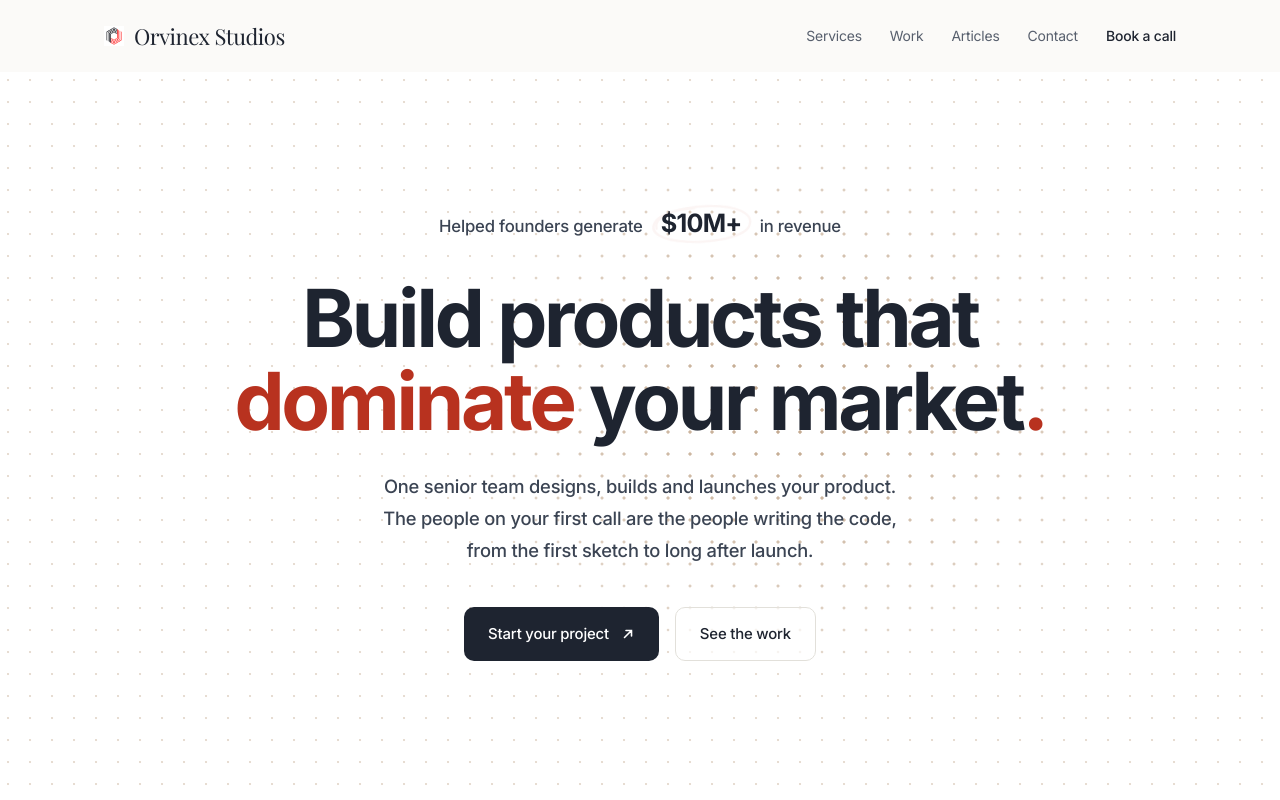
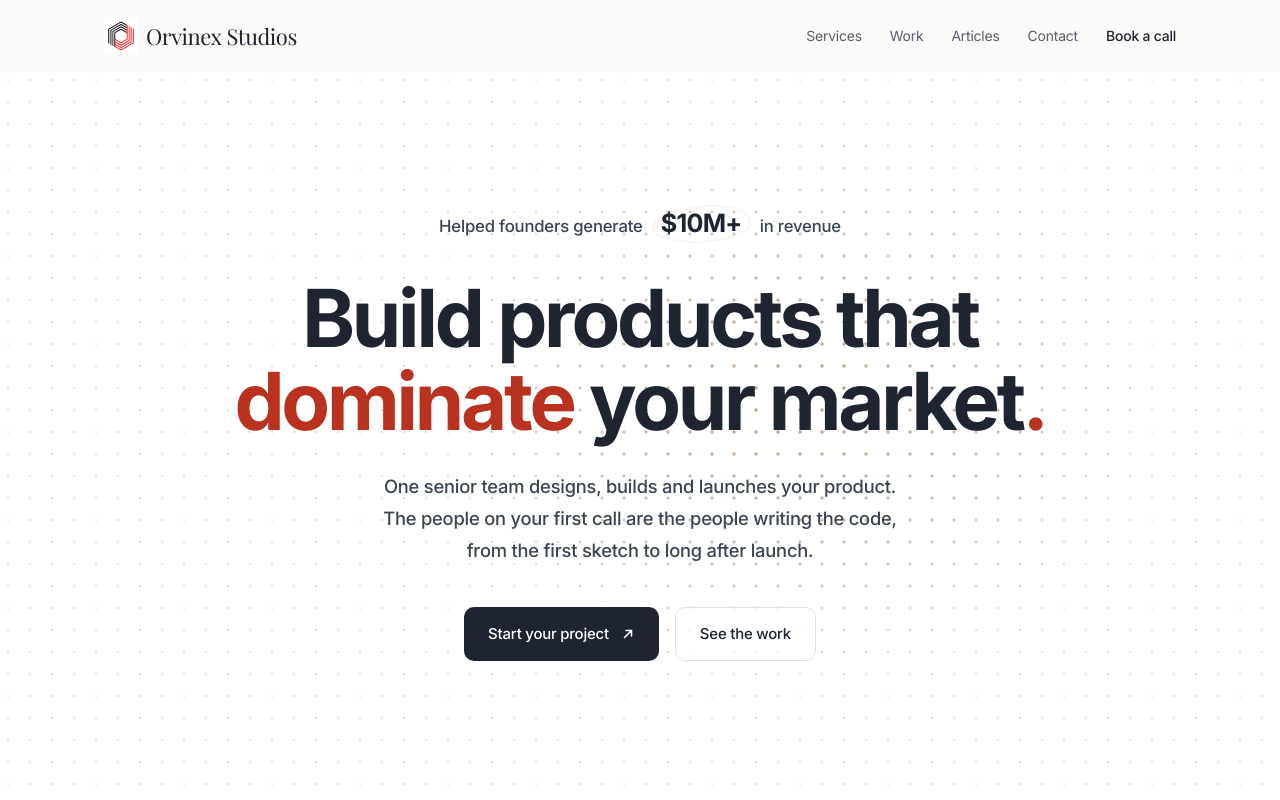
Before and after one commit to martiniscoding/orvinex-studios, a Next.js app: page / in a window 1280 px wide. Shown: the top 800 px of the page. Built offline with nearby package versions, Linux system fonts and the light colour scheme.

Commit message:
Enlarge the logo mark in the navbar and footer
Co-Authored-By: Claude Opus 5.5 <noreply@anthropic.com>

```diff
--- a/src/components/SiteNav.tsx
+++ b/src/components/SiteNav.tsx
@@ -42,8 +42,8 @@ export default function SiteNav() {
       }`}
     >
       <div className="mx-auto flex h-[72px] max-w-6xl items-center justify-between gap-6 px-6 lg:px-10">
-        <Link href="/" className="flex items-center gap-2.5" onClick={() => setOpen(false)}>
-          <Mark size={20} />
+        <Link href="/" className="flex items-center gap-2" onClick={() => setOpen(false)}>
+          <Mark size={34} />
           <span className="font-serif text-[1.375rem] leading-none tracking-[-0.02em] text-ink">
             {site.wordmark}
           </span>
--- a/src/components/sections/Footer.tsx
+++ b/src/components/sections/Footer.tsx
@@ -22,7 +22,7 @@ export default function Footer() {
     <footer className="mt-16 border-t border-line pt-8 pb-10 sm:mt-24">
       <div className="flex flex-col gap-6 md:flex-row md:items-center md:justify-between">
         <Link href="/" className="flex items-center gap-2.5">
-          <Mark size={20} />
+          <Mark size={30} />
           <span className="font-serif text-[1.375rem] leading-none tracking-[-0.02em] text-ink">
             {site.wordmark}
           </span>
```
